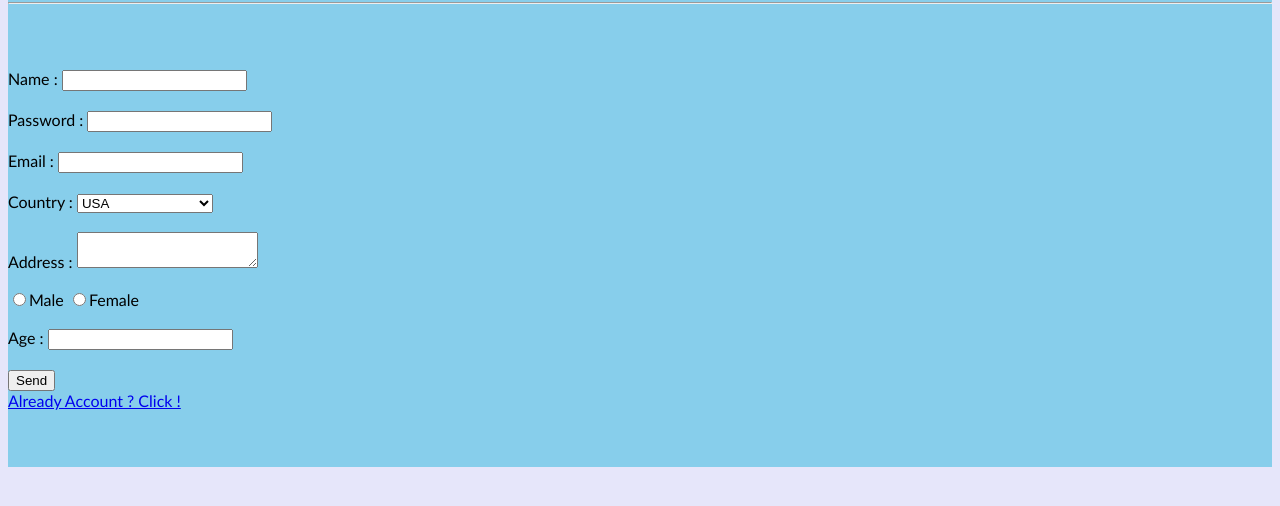
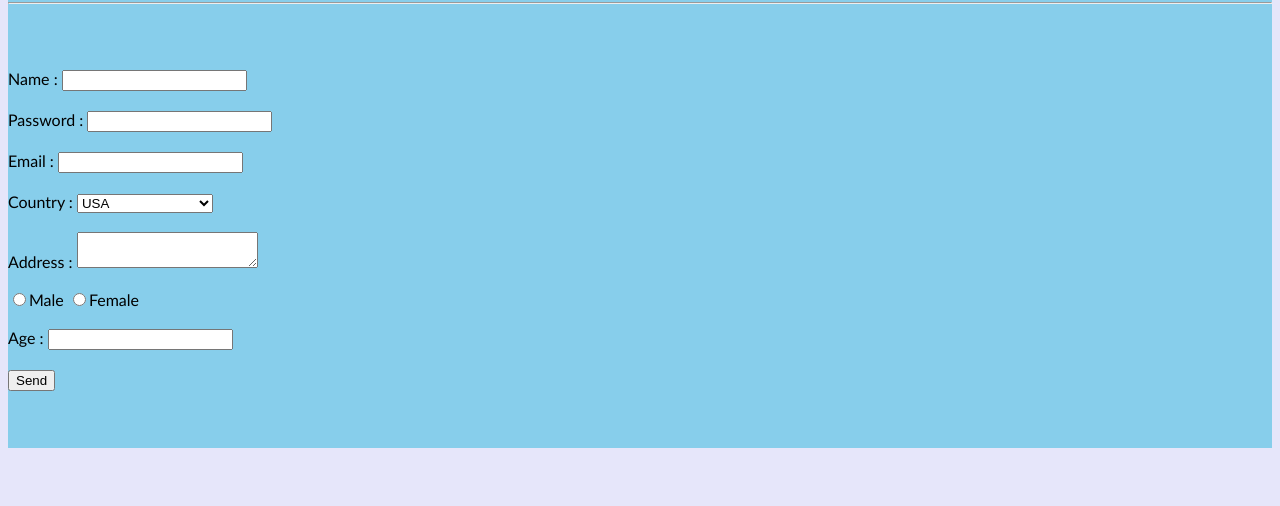
Before and after one commit to npmbots/sign-up, a plain HTML site: page index.html in a window 1280 px wide. Shown: the part 80-586 px from the top of the page. Drawn offline with Linux system fonts and the light colour scheme.

Commit message:
Update index.html

```diff
--- a/index.html
+++ b/index.html
@@ -64,7 +64,7 @@ function myFunction {
 																		<br><br>
 																		<a href="./succes.html"><input type="button" onclick="alert('Success')" value="Send"></a>
 																				<br>
-																					<a href="./form.html">Already Account ? Click ! </a>
+
 </form>
 																				<br><br><br>
 
```
